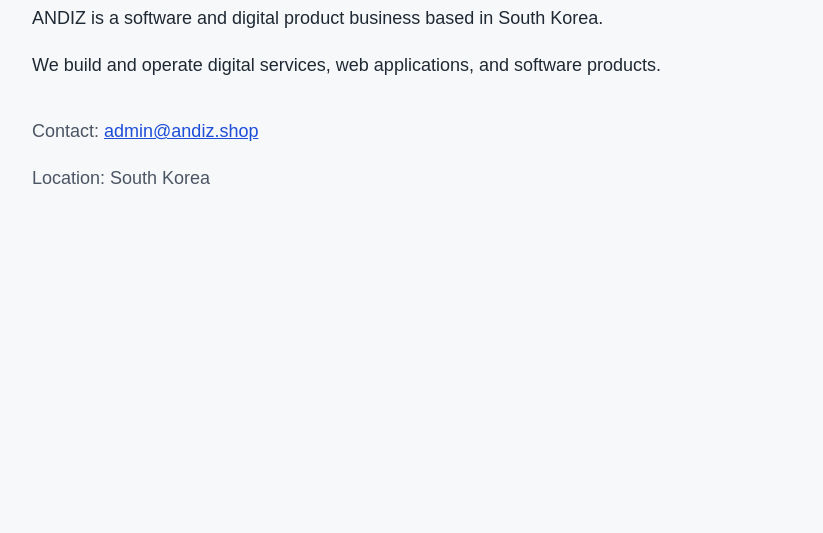
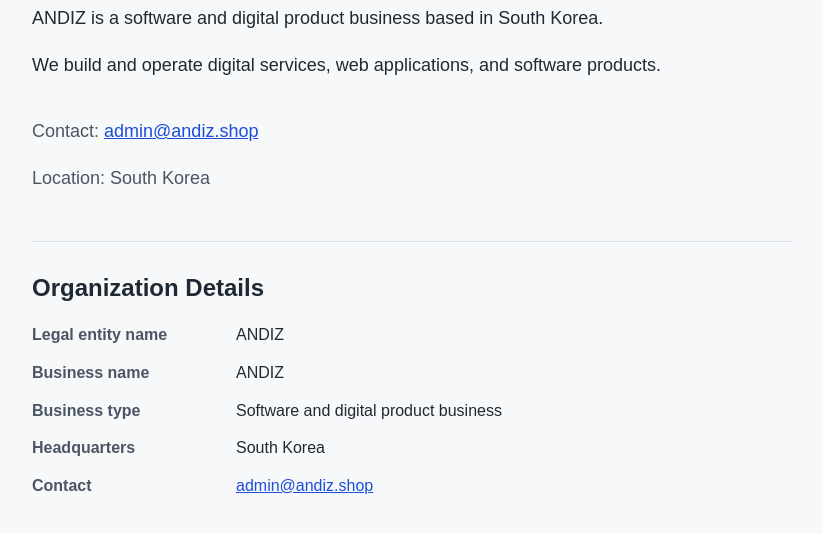
Before and after one commit to ANDIZ-team/homepage, a plain HTML site: page index.html in a window 1280 px wide. Shown: the part 167-700 px from the top of the page, without its empty margins (228-1051 px from the left). Drawn offline with Linux system fonts and the light colour scheme.

Commit message:
Add organization details to homepage

```diff
--- a/index.html
+++ b/index.html
@@ -31,8 +31,41 @@
       font-size: 16px;
       color: #4b5563;
     }
+    .details {
+      margin-top: 48px;
+      padding-top: 32px;
+      border-top: 1px solid #d8dde4;
+    }
+    h2 {
+      margin: 0 0 20px;
+      font-size: 24px;
+    }
+    dl {
+      display: grid;
+      grid-template-columns: 180px 1fr;
+      gap: 12px 24px;
+      margin: 0;
+      font-size: 16px;
+      line-height: 1.6;
+    }
+    dt {
+      color: #4b5563;
+      font-weight: 700;
+    }
+    dd {
+      margin: 0;
+    }
     a {
       color: #1d4ed8;
+    }
+    @media (max-width: 640px) {
+      dl {
+        grid-template-columns: 1fr;
+        gap: 4px 0;
+      }
+      dd {
+        margin-bottom: 12px;
+      }
     }
   </style>
 </head>
@@ -46,6 +79,22 @@
       <p>Contact: <a href="mailto:admin@andiz.shop">admin@andiz.shop</a></p>
       <p>Location: South Korea</p>
     </div>
+
+    <section class="details" aria-labelledby="organization-details">
+      <h2 id="organization-details">Organization Details</h2>
+      <dl>
+        <dt>Legal entity name</dt>
+        <dd>ANDIZ</dd>
+        <dt>Business name</dt>
+        <dd>ANDIZ</dd>
+        <dt>Business type</dt>
+        <dd>Software and digital product business</dd>
+        <dt>Headquarters</dt>
+        <dd>South Korea</dd>
+        <dt>Contact</dt>
+        <dd><a href="mailto:admin@andiz.shop">admin@andiz.shop</a></dd>
+      </dl>
+    </section>
   </main>
 </body>
 </html>
```
